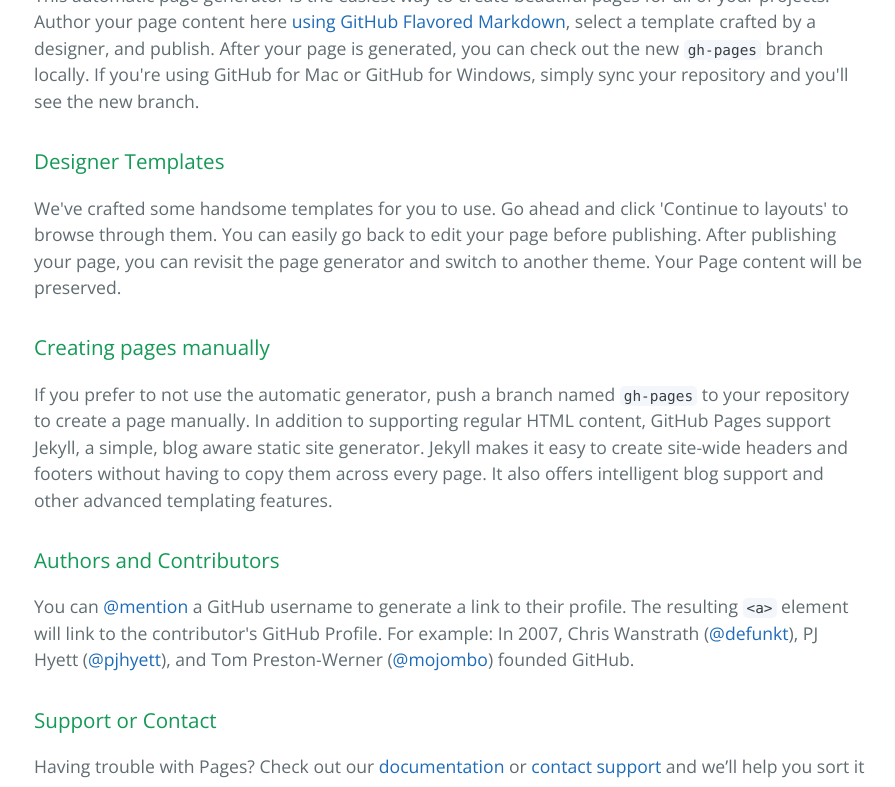
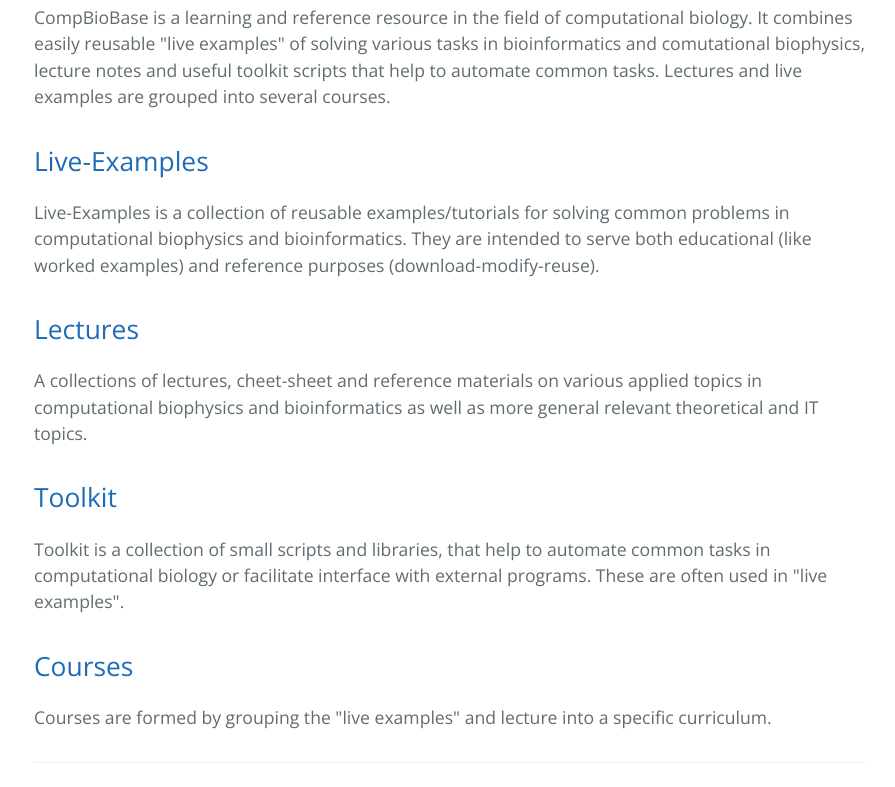
Before and after one commit to molsim/CompBioCommons, a plain HTML site: page index.html in a window 1280 px wide. Shown: the part 481-1268 px from the top of the page, without its empty margins (190-1085 px from the left). Drawn offline with nearby package versions, Linux system fonts and the light colour scheme.

```diff
--- a/index.html
+++ b/index.html
@@ -19,30 +19,34 @@
     </section>
 
     <section class="main-content">
-      <h3>
-<a id="welcome-to-github-pages" class="anchor" href="#welcome-to-github-pages" aria-hidden="true"><span class="octicon octicon-link"></span></a>Welcome to GitHub Pages.</h3>
+      <h1>
+<a id="compbiobase" class="anchor" href="#compbiobase" aria-hidden="true"><span class="octicon octicon-link"></span></a>CompBioBase</h1>
 
-<p>This automatic page generator is the easiest way to create beautiful pages for all of your projects. Author your page content here <a href="https://guides.github.com/features/mastering-markdown/">using GitHub Flavored Markdown</a>, select a template crafted by a designer, and publish. After your page is generated, you can check out the new <code>gh-pages</code> branch locally. If you're using GitHub for Mac or GitHub for Windows, simply sync your repository and you'll see the new branch.</p>
+<p>CompBioBase is a learning and reference resource in the field of computational biology. It combines easily reusable "live examples" of solving various tasks in bioinformatics and comutational biophysics, lecture notes and useful toolkit scripts that help to automate common tasks. Lectures and live examples are grouped into several courses.</p>
 
-<h3>
-<a id="designer-templates" class="anchor" href="#designer-templates" aria-hidden="true"><span class="octicon octicon-link"></span></a>Designer Templates</h3>
+<h2>
+<a id="live-examples" class="anchor" href="#live-examples" aria-hidden="true"><span class="octicon octicon-link"></span></a><a href="Live_Examples/">Live-Examples</a>
+</h2>
 
-<p>We've crafted some handsome templates for you to use. Go ahead and click 'Continue to layouts' to browse through them. You can easily go back to edit your page before publishing. After publishing your page, you can revisit the page generator and switch to another theme. Your Page content will be preserved.</p>
+<p>Live-Examples is a collection of reusable examples/tutorials for solving common problems in computational biophysics and bioinformatics. They are intended to serve both educational (like worked examples) and reference purposes (download-modify-reuse).</p>
 
-<h3>
-<a id="creating-pages-manually" class="anchor" href="#creating-pages-manually" aria-hidden="true"><span class="octicon octicon-link"></span></a>Creating pages manually</h3>
+<h2>
+<a id="lectures" class="anchor" href="#lectures" aria-hidden="true"><span class="octicon octicon-link"></span></a><a href="Lectures/">Lectures</a>
+</h2>
 
-<p>If you prefer to not use the automatic generator, push a branch named <code>gh-pages</code> to your repository to create a page manually. In addition to supporting regular HTML content, GitHub Pages support Jekyll, a simple, blog aware static site generator. Jekyll makes it easy to create site-wide headers and footers without having to copy them across every page. It also offers intelligent blog support and other advanced templating features.</p>
+<p>A collections of lectures, cheet-sheet and reference materials on various applied topics in computational biophysics and bioinformatics as well as more general relevant theoretical and IT topics.</p>
 
-<h3>
-<a id="authors-and-contributors" class="anchor" href="#authors-and-contributors" aria-hidden="true"><span class="octicon octicon-link"></span></a>Authors and Contributors</h3>
+<h2>
+<a id="toolkit" class="anchor" href="#toolkit" aria-hidden="true"><span class="octicon octicon-link"></span></a><a href="Toolkit/">Toolkit</a>
+</h2>
 
-<p>You can <a href="https://github.com/blog/821" class="user-mention">@mention</a> a GitHub username to generate a link to their profile. The resulting <code>&lt;a&gt;</code> element will link to the contributor's GitHub Profile. For example: In 2007, Chris Wanstrath (<a href="https://github.com/defunkt" class="user-mention">@defunkt</a>), PJ Hyett (<a href="https://github.com/pjhyett" class="user-mention">@pjhyett</a>), and Tom Preston-Werner (<a href="https://github.com/mojombo" class="user-mention">@mojombo</a>) founded GitHub.</p>
+<p>Toolkit is a collection of small scripts and libraries, that help to automate common tasks in computational biology or facilitate interface with external programs. These are often used in "live examples".</p>
 
-<h3>
-<a id="support-or-contact" class="anchor" href="#support-or-contact" aria-hidden="true"><span class="octicon octicon-link"></span></a>Support or Contact</h3>
+<h2>
+<a id="courses" class="anchor" href="#courses" aria-hidden="true"><span class="octicon octicon-link"></span></a><a href="Courses/">Courses</a>
+</h2>
 
-<p>Having trouble with Pages? Check out our <a href="https://help.github.com/pages">documentation</a> or <a href="https://github.com/contact">contact support</a> and we’ll help you sort it out.</p>
+<p>Courses are formed by grouping the "live examples" and lecture into a specific curriculum.</p>
 
       <footer class="site-footer">
         <span class="site-footer-owner"><a href="https://github.com/molsim/CompBioBase">CompBioBase</a> is maintained by <a href="https://github.com/molsim">molsim</a>.</span>
```
Also changed, not shown: params.json (+1 -1 lines).
